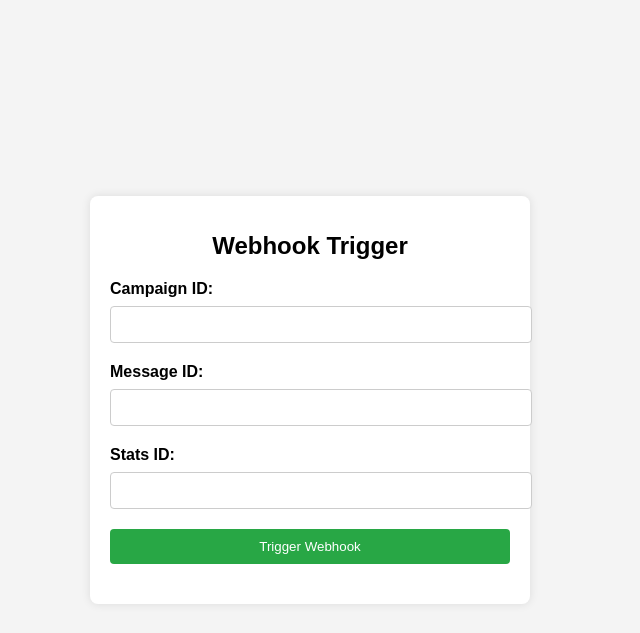
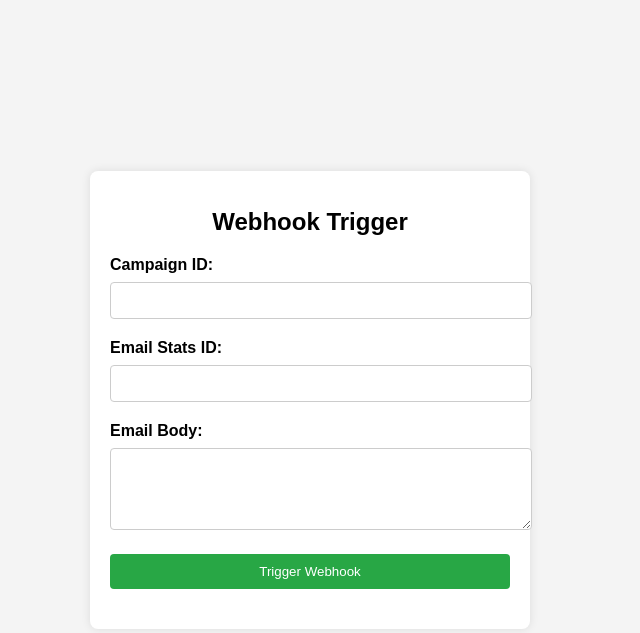
Before and after one commit to jonathangetonapod/positive_reply_trigger, a Flask app: page / in a window 1280 px wide. Shown: the top 633 px of the page, without its empty margins (330-970 px from the left). Run offline with Flask 3, Linux system fonts and the light colour scheme.

Commit message:
update code

```diff
--- a/app.py
+++ b/app.py
@@ -14,16 +14,16 @@ def home():
 def trigger_webhook():
     data = request.get_json()
     campaign_id = data.get('campaign_id')
-    message_id = data.get('message_id')
-    stats_id = data.get('stats_id')
+    email_stats_id = data.get('stats_id')
+    email_body = data.get('email_body')
 
-    print(f"Received campaign_id: {campaign_id}, message_id: {message_id}, stats_id: {stats_id}")
+    print(f"Received campaign_id: {campaign_id}, email_stats_id: {email_stats_id}, email_body: {email_body}")
 
     # Construct the data to send to the webhook
     webhook_data = {
         "campaign_id": campaign_id,
-        "message_id": message_id,
-        "stats_id": stats_id
+        "email_stats_id": email_stats_id,
+        "email_body": email_body
     }
 
     # Send the POST request to the webhook URL
--- a/templates/index.html
+++ b/templates/index.html
@@ -33,7 +33,7 @@
             margin-bottom: 8px;
             font-weight: bold;
         }
-        input[type="text"], input[type="submit"] {
+        input[type="text"], input[type="submit"], textarea {
             width: 100%;
             padding: 10px;
             margin-bottom: 20px;
@@ -63,10 +63,10 @@
         <form id="webhookForm">
             <label for="campaign_id">Campaign ID:</label>
             <input type="text" id="campaign_id" name="campaign_id" required>
-            <label for="message_id">Message ID:</label>
-            <input type="text" id="message_id" name="message_id" required>
-            <label for="stats_id">Stats ID:</label>
+            <label for="stats_id">Email Stats ID:</label>
             <input type="text" id="stats_id" name="stats_id" required>
+            <label for="email_body">Email Body:</label>
+            <textarea id="email_body" name="email_body" rows="4" required></textarea>
             <input type="submit" value="Trigger Webhook">
         </form>
         <div class="success-message" id="successMessage">Webhook triggered successfully!</div>
@@ -77,8 +77,8 @@
             event.preventDefault(); // Prevent form from submitting the traditional way
 
             const campaignId = document.getElementById('campaign_id').value;
-            const messageId = document.getElementById('message_id').value;
             const statsId = document.getElementById('stats_id').value;
+            const emailBody = document.getElementById('email_body').value;
 
             fetch('/trigger-webhook', {
                 method: 'POST',
@@ -87,8 +87,8 @@
                 },
                 body: JSON.stringify({
                     campaign_id: campaignId,
-                    message_id: messageId,
-                    stats_id: statsId
+                    stats_id: statsId,
+                    email_body: emailBody
                 })
             })
             .then(response => response.json())
```
